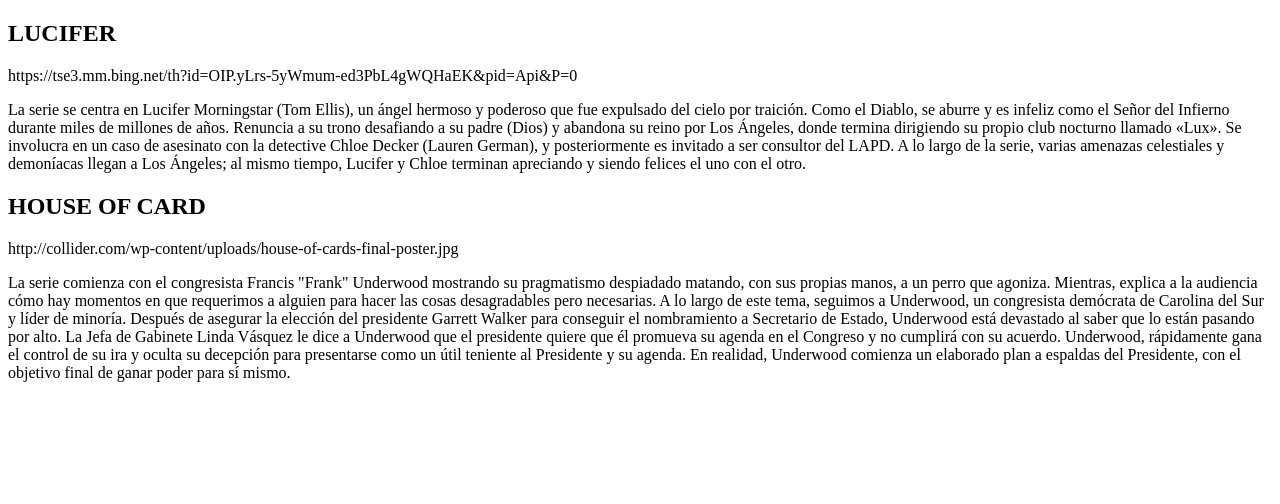
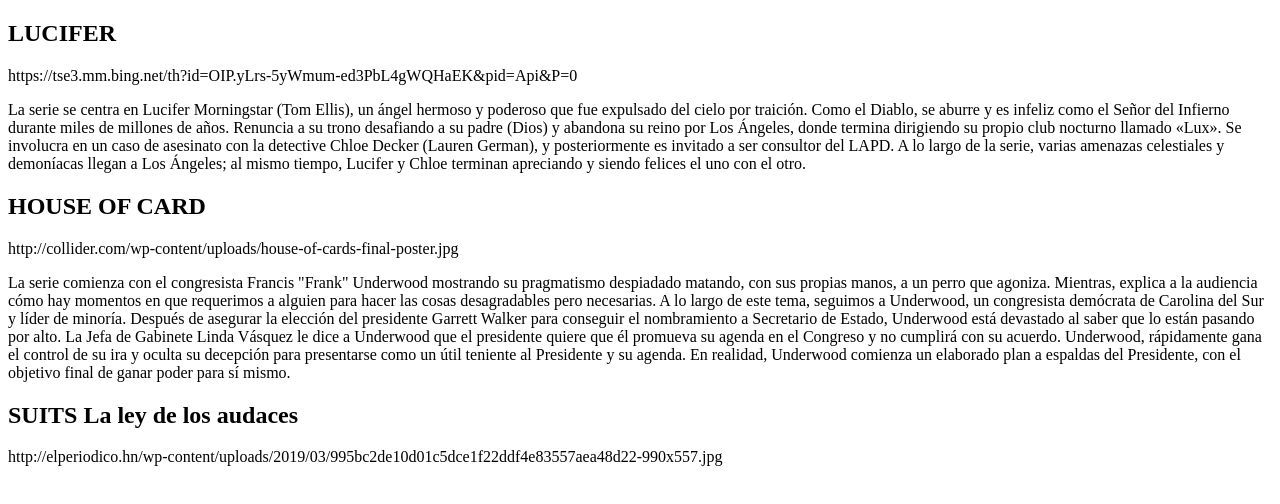
Before and after one commit to CodeRuby999/5-Series-favoritas, a plain HTML site: page index.html in a window 1280 px wide. Drawn offline with Linux system fonts and the light colour scheme.

Commit message:
Sixth commit

```diff
--- a/index.html
+++ b/index.html
@@ -37,6 +37,8 @@
         Underwood comienza un elaborado plan a espaldas del Presidente,
         con el objetivo final de ganar poder para sí mismo.
         </p>
+        <h2>SUITS La ley de los audaces</h2>
+        <p>http://elperiodico.hn/wp-content/uploads/2019/03/995bc2de10d01c5dce1f22ddf4e83557aea48d22-990x557.jpg</p>
 
 </body>
 </html>
```
